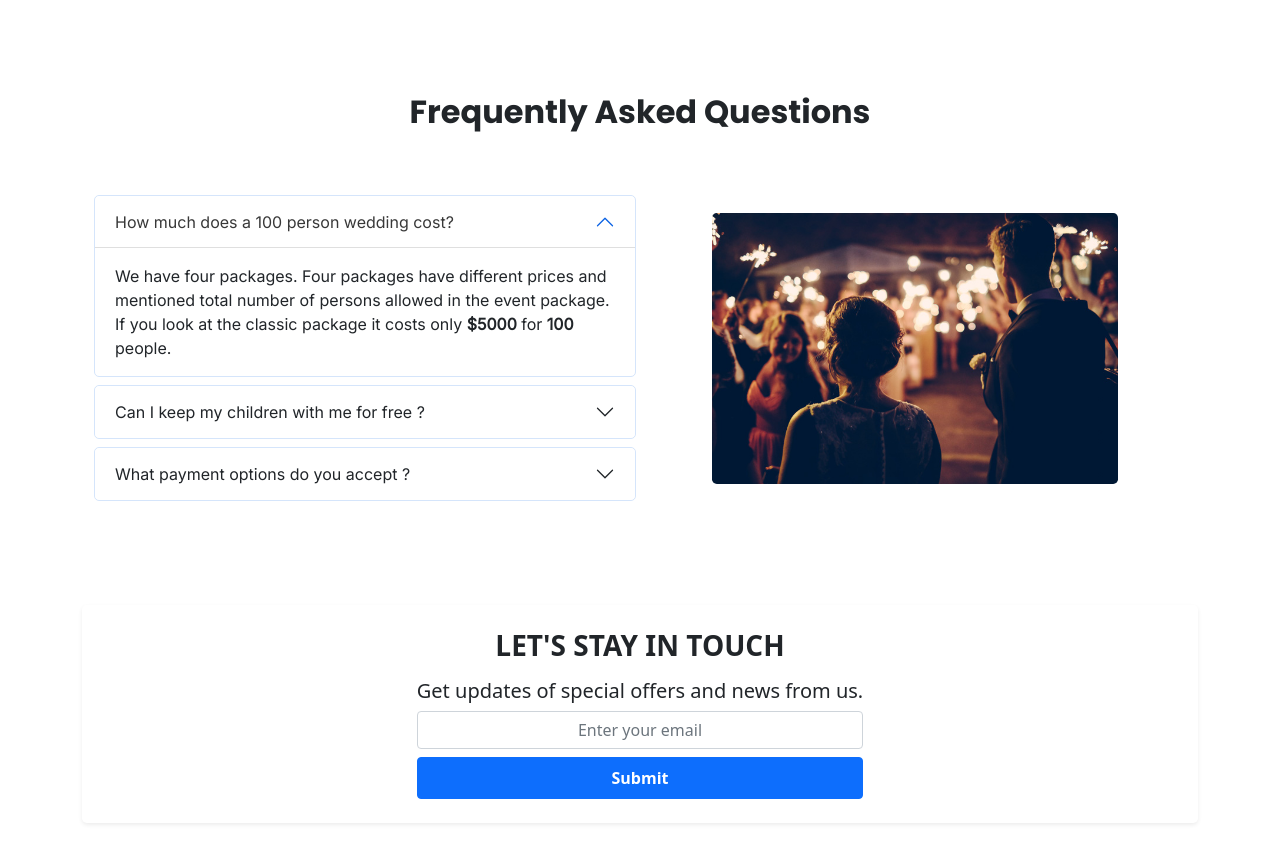
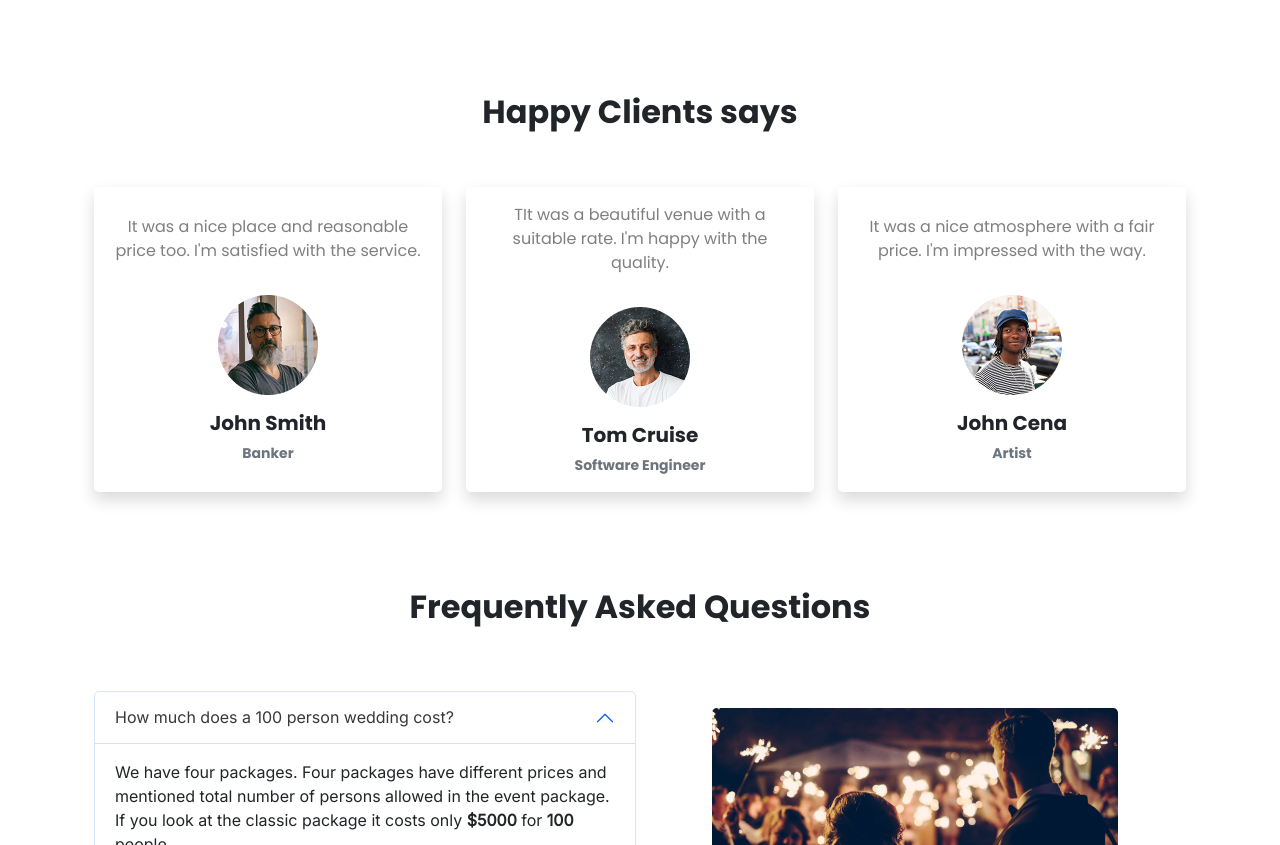
Before and after one commit to jaiedsabid/wedding-convention-center, a plain HTML site: page index.html in a window 1280 px wide. Shown: the part 2020-2865 px from the top of the page. Drawn offline with nearby package versions, Linux system fonts and the light colour scheme.

Commit message:
Added Clients feedback section

```diff
--- a/assets/css/style.css
+++ b/assets/css/style.css
@@ -60,6 +60,10 @@
 .btn.btn-package-special {
     color: #3F87F5 !important;
     background-color: #fff !important;
+}
+
+.card-img-top {
+    width: 100px !important;
 }
 
 #accordionExample .border-custom-1 {
--- a/index.html
+++ b/index.html
@@ -260,6 +260,55 @@
                 </div>
             </div>
         </div>
+        <!-- Happy Clients -->
+        <div id="clients" class="container my-5">
+            <h3 class="fw-bold fs-2 text-center py-5 font-poppins">Happy Clients says</h3>
+            <div class="row g-4 row-cols-1 row-cols-md-2 row-cols-lg-3 g-4 font-poppins">
+                <div class="col">
+                    <div class="card h-100 border-0 shadow rounded-3">
+                        <div
+                            class="card-body text-center p-3 d-flex flex-column justify-content-center align-items-center">
+                            <p class="card-text text-black-50">It was a nice place and reasonable price too. I'm
+                                satisfied
+                                with the service.</p>
+                            <div class="my-3">
+                                <img src="./assets/images/person 1.png" class="card-img-top d-block" alt="...">
+                            </div>
+                            <h5 class="card-title fs-5 fw-bold">John Smith</h5>
+                            <small class="text-secondary fw-bold">Banker</small>
+                        </div>
+                    </div>
+                </div>
+                <div class="col">
+                    <div class="card h-100 border-0 shadow rounded-3">
+                        <div
+                            class="card-body text-center p-3 d-flex flex-column justify-content-center align-items-center">
+                            <p class="card-text text-black-50">TIt was a beautiful venue with a suitable rate. I'm happy
+                                with the quality.</p>
+                            <div class="my-3">
+                                <img src="./assets/images/person 2.png" class="card-img-top d-block" alt="...">
+                            </div>
+                            <h5 class="card-title fs-5 fw-bold">Tom Cruise</h5>
+                            <small class="text-secondary fw-bold">Software Engineer</small>
+                        </div>
+                    </div>
+                </div>
+                <div class="col">
+                    <div class="card h-100 border-0 shadow rounded-3">
+                        <div
+                            class="card-body text-center p-3 d-flex flex-column justify-content-center align-items-center">
+                            <p class="card-text text-black-50">It was a nice atmosphere with a fair price. I'm impressed
+                                with the way.</p>
+                            <div class="my-3">
+                                <img src="./assets/images/person 3.png" class="card-img-top d-block" alt="...">
+                            </div>
+                            <h5 class="card-title fs-5 fw-bold">John Cena</h5>
+                            <small class="text-secondary fw-bold">Artist</small>
+                        </div>
+                    </div>
+                </div>
+            </div>
+        </div>
         <!-- FAQ Section -->
         <div class="container my-5 pb-0 pb-lg-5">
             <h2 class="text-center py-5 fw-bold font-poppins">Frequently Asked Questions</h2>
```
